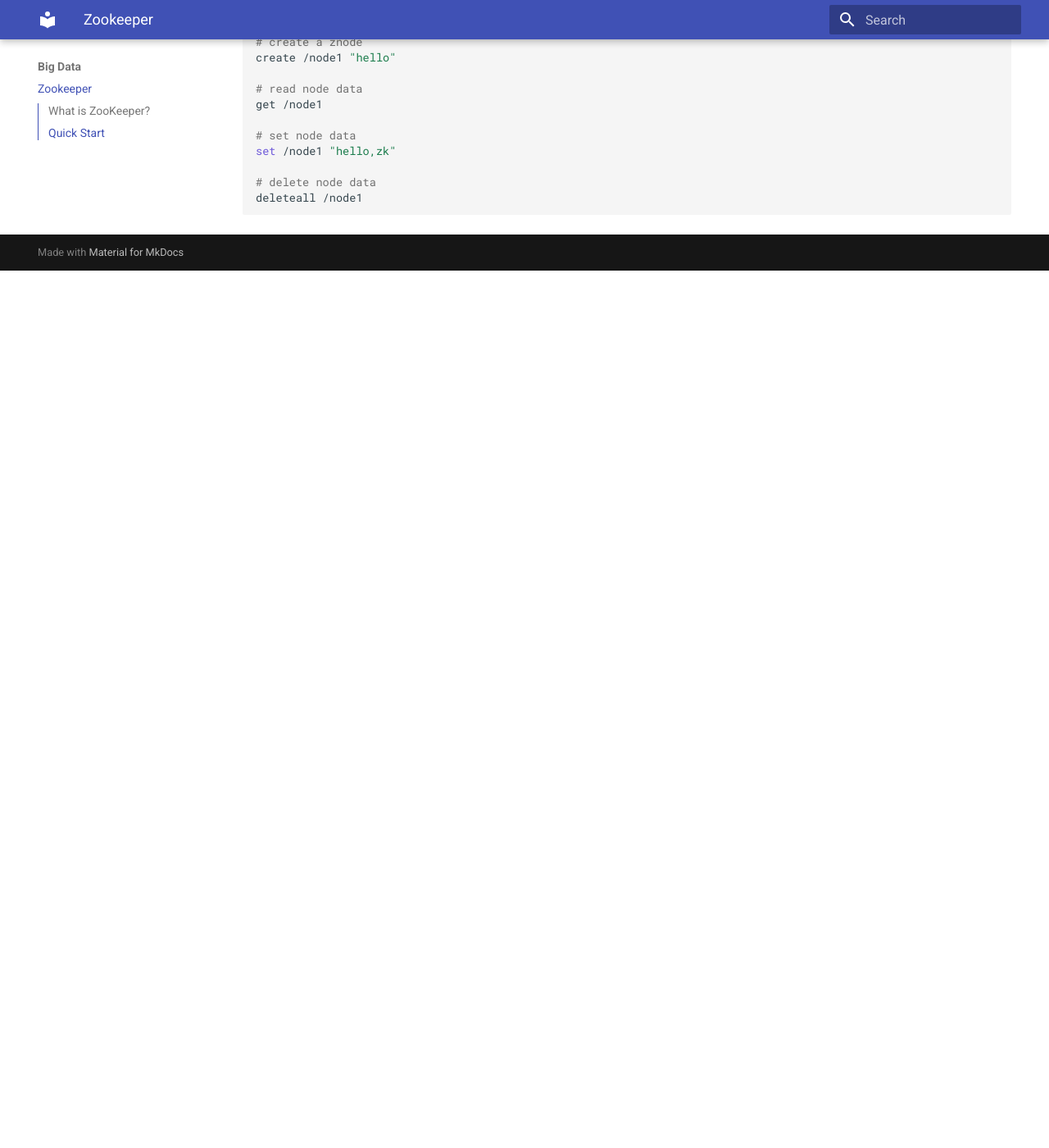
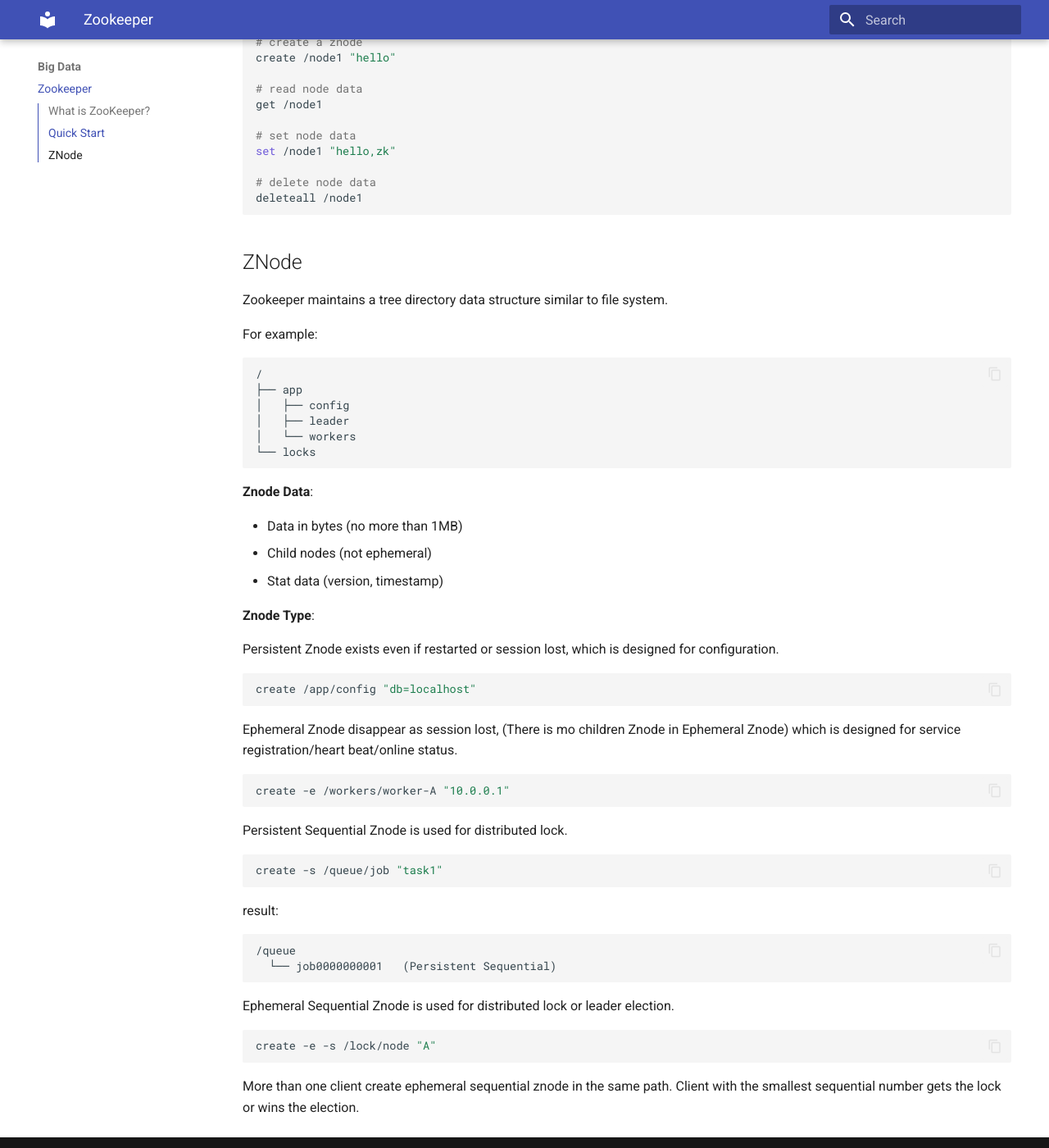
Before and after one commit to yuloxx/yulo-cs-note, an MkDocs documentation site: the page built from docs/big-data/zookeeper.md, in a window 1280 px wide and 1400 px high, scrolled down 1379 px. Shown: the whole window at 82% size. Built offline with MkDocs 1.6.1 and Material for MkDocs 9.7.7, drawn with Linux system fonts in a browser that asks for light colours; before the commit the page ends 1709 px from its top, so only the background shows below that.

Commit message:
feat | introduce znode

````diff
--- a/docs/big-data/zookeeper.md
+++ b/docs/big-data/zookeeper.md
@@ -73,3 +73,62 @@
 # delete node data
 deleteall /node1
 ```
+
+
+
+## ZNode
+
+Zookeeper maintains a tree directory data structure similar to file system.
+
+For example:
+
+```
+/
+├── app
+│   ├── config
+│   ├── leader
+│   └── workers
+└── locks
+
+```
+
+**Znode Data**:
+
+- Data in bytes (no more than 1MB)
+- Child nodes (not ephemeral)
+- Stat data (version, timestamp)
+
+**Znode Type**:
+
+Persistent Znode exists even if restarted or session lost, which is designed for configuration.
+
+```sh
+create /app/config "db=localhost"
+```
+
+Ephemeral Znode disappear as session lost,  (There is mo children Znode in Ephemeral Znode) which is designed for service registration/heart beat/online status.
+
+```sh
+create -e /workers/worker-A "10.0.0.1"
+```
+
+Persistent Sequential Znode is used for distributed lock.
+
+``` sh
+create -s /queue/job "task1"
+```
+
+result:
+
+```
+/queue
+  └── job0000000001   (Persistent Sequential)
+```
+
+Ephemeral Sequential Znode  is used for distributed lock or leader election.
+
+```sh
+create -e -s /lock/node "A"
+```
+
+More than one client create ephemeral sequential znode in the same path. Client with the smallest sequential number gets the lock or wins the election.
````
